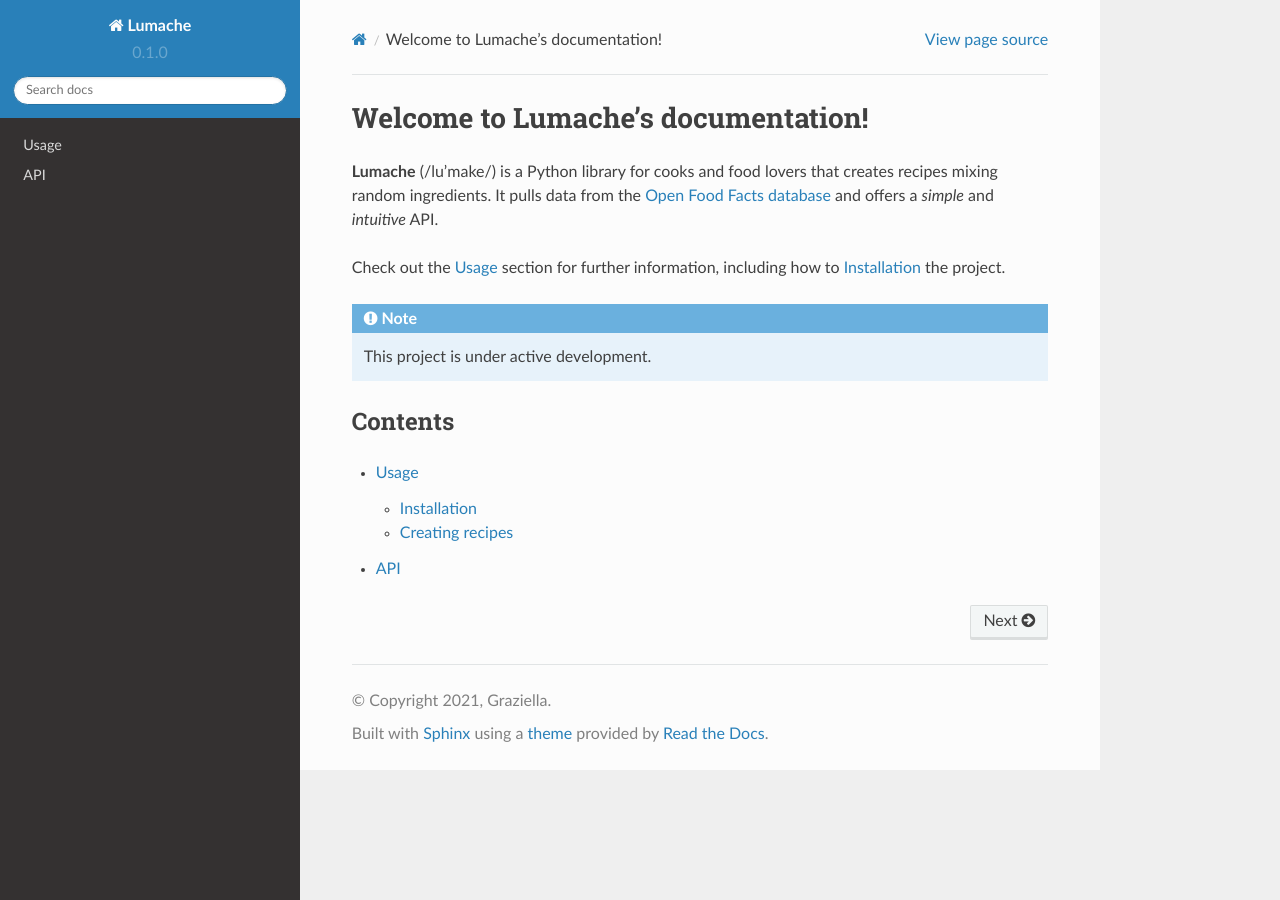
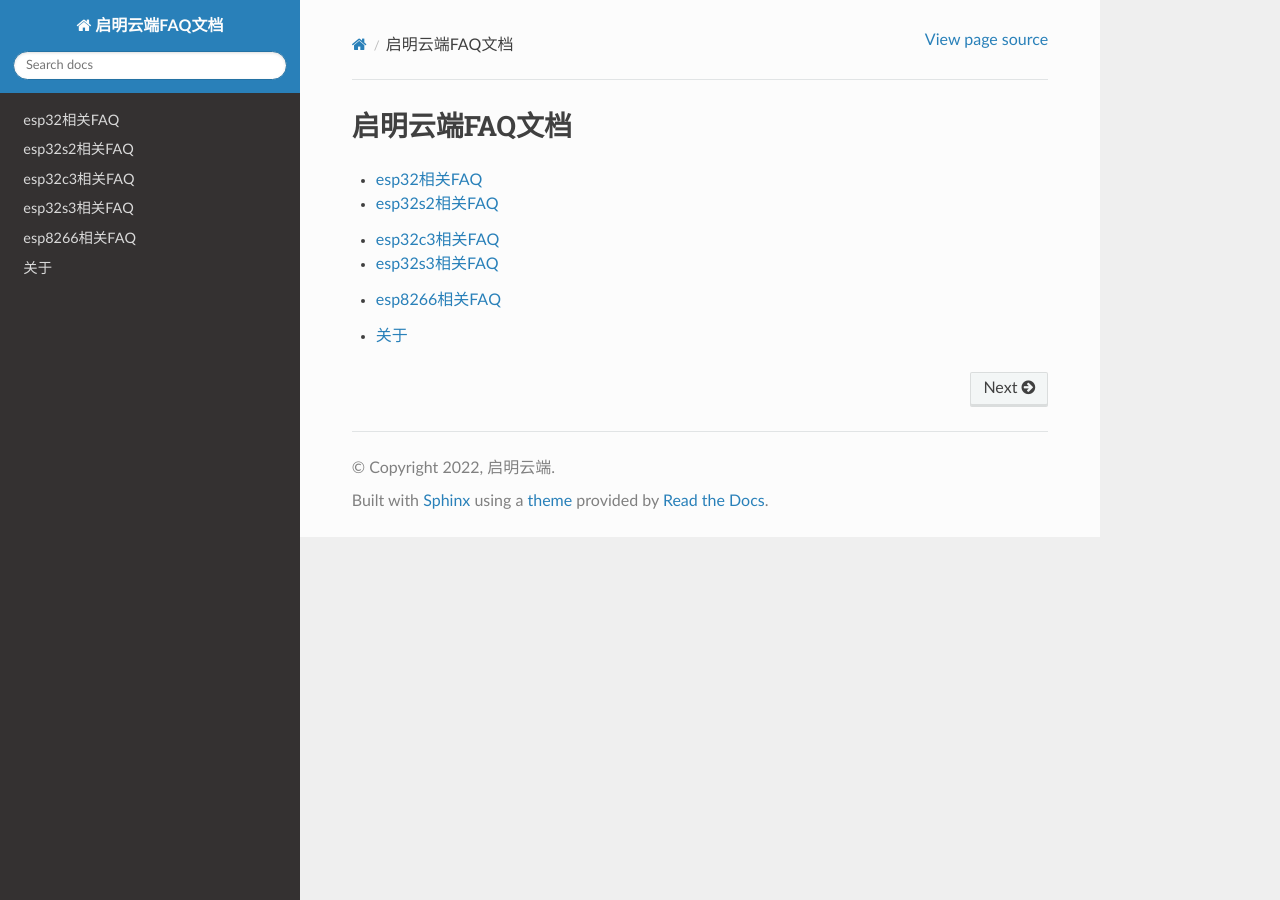
Before and after one commit to geekheart/docs, a Sphinx documentation site: the page built from docs/source/index.rst, in a window 1280 px wide. Built offline with Sphinx 7.4.7 and the Read the Docs theme 2.0.0, drawn with Linux system fonts in a browser that asks for light colours.

```diff
--- a/docs/source/api.rst
+++ /dev/null
@@ -1,7 +0,0 @@
-API
-===
-
-.. autosummary::
-   :toctree: generated
-
-   lumache
--- a/docs/source/conf.py
+++ b/docs/source/conf.py
@@ -1,35 +1,64 @@
 # Configuration file for the Sphinx documentation builder.
+#
+# This file only contains a selection of the most common options. For a full
+# list see the documentation:
+# https://www.sphinx-doc.org/en/master/usage/configuration.html
 
-# -- Project information
+# -- Path setup --------------------------------------------------------------
 
-project = 'Lumache'
-copyright = '2021, Graziella'
-author = 'Graziella'
+# If extensions (or modules to document with autodoc) are in another directory,
+# add these directories to sys.path here. If the directory is relative to the
+# documentation root, use os.path.abspath to make it absolute, like shown here.
+#
+# import os
+# import sys
+# sys.path.insert(0, os.path.abspath('.'))
 
-release = '0.1'
-version = '0.1.0'
 
-# -- General configuration
+# -- Project information -----------------------------------------------------
 
+project = '启明云端FAQ文档'
+copyright = '2022, 启明云端'
+author = '启明云端'
+
+# The full version, including alpha/beta/rc tags
+release = 'v.0.0.1'
+
+
+# -- General configuration ---------------------------------------------------
+
+# Add any Sphinx extension module names here, as strings. They can be
+# extensions coming with Sphinx (named 'sphinx.ext.*') or your custom
+# ones.
 extensions = [
-    'sphinx.ext.duration',
-    'sphinx.ext.doctest',
-    'sphinx.ext.autodoc',
-    'sphinx.ext.autosummary',
-    'sphinx.ext.intersphinx',
+        'recommonmark',
+        'sphinx_markdown_tables'
 ]
 
-intersphinx_mapping = {
-    'python': ('https://docs.python.org/3/', None),
-    'sphinx': ('https://www.sphinx-doc.org/en/master/', None),
-}
-intersphinx_disabled_domains = ['std']
-
+# Add any paths that contain templates here, relative to this directory.
 templates_path = ['_templates']
 
-# -- Options for HTML output
+# The language for content autogenerated by Sphinx. Refer to documentation
+# for a list of supported languages.
+#
+# This is also used if you do content translation via gettext catalogs.
+# Usually you set "language" from the command line for these cases.
+language = 'zh-CN'
 
+# List of patterns, relative to source directory, that match files and
+# directories to ignore when looking for source files.
+# This pattern also affects html_static_path and html_extra_path.
+exclude_patterns = []
+
+
+# -- Options for HTML output -------------------------------------------------
+
+# The theme to use for HTML and HTML Help pages.  See the documentation for
+# a list of builtin themes.
+#
 html_theme = 'sphinx_rtd_theme'
 
-# -- Options for EPUB output
-epub_show_urls = 'footnote'
+# Add any paths that contain custom static files (such as style sheets) here,
+# relative to this directory. They are copied after the builtin static files,
+# so a file named "default.css" will overwrite the builtin "default.css".
+html_static_path = ['_static']
--- /dev/null
+++ b/docs/source/esp32/index.rst
@@ -0,0 +1,2 @@
+esp32相关FAQ
+========================
--- /dev/null
+++ b/docs/source/esp32c3/index.rst
@@ -0,0 +1,2 @@
+esp32c3相关FAQ
+=========================
--- /dev/null
+++ b/docs/source/esp32s2/index.rst
@@ -0,0 +1,5 @@
+esp32s2相关FAQ
+=========================
+
+.. toctree::
+   :maxdepth: 2
--- /dev/null
+++ b/docs/source/esp32s3/index.rst
@@ -0,0 +1,5 @@
+esp32s3相关FAQ
+=========================
+
+.. toctree::
+   :maxdepth: 2
--- /dev/null
+++ b/docs/source/esp8266/index.rst
@@ -0,0 +1,5 @@
+esp8266相关FAQ
+=========================
+
+.. toctree::
+   :maxdepth: 2
--- a/docs/source/index.rst
+++ b/docs/source/index.rst
@@ -1,22 +1,17 @@
-Welcome to Lumache's documentation!
-===================================
+.. 乐鑫FAQ文档 documentation master file, created by
+   sphinx-quickstart on Tue Mar 29 13:35:44 2022.
+   You can adapt this file completely to your liking, but it should at least
+   contain the root `toctree` directive.
 
-**Lumache** (/lu'make/) is a Python library for cooks and food lovers
-that creates recipes mixing random ingredients.
-It pulls data from the `Open Food Facts database <https://world.openfoodfacts.org/>`_
-and offers a *simple* and *intuitive* API.
-
-Check out the :doc:`usage` section for further information, including
-how to :ref:`installation` the project.
-
-.. note::
-
-   This project is under active development.
-
-Contents
---------
+启明云端FAQ文档
+=======================================
 
 .. toctree::
+   :maxdepth: 2
 
-   usage
-   api
+   esp32/index
+   esp32s2/index
+   esp32c3/index
+   esp32s3/index
+   esp8266/index
+   about
```
Also changed, not shown: docs/source/about.md (added, +7 -0 lines), docs/source/usage.rst (deleted, +0 -33 lines), lumache.py (deleted, +0 -23 lines), pyproject.toml (deleted, +0 -8 lines), requirements.txt (added, +35 -0 lines), .readthedocs.yaml (added), 2 other files.
